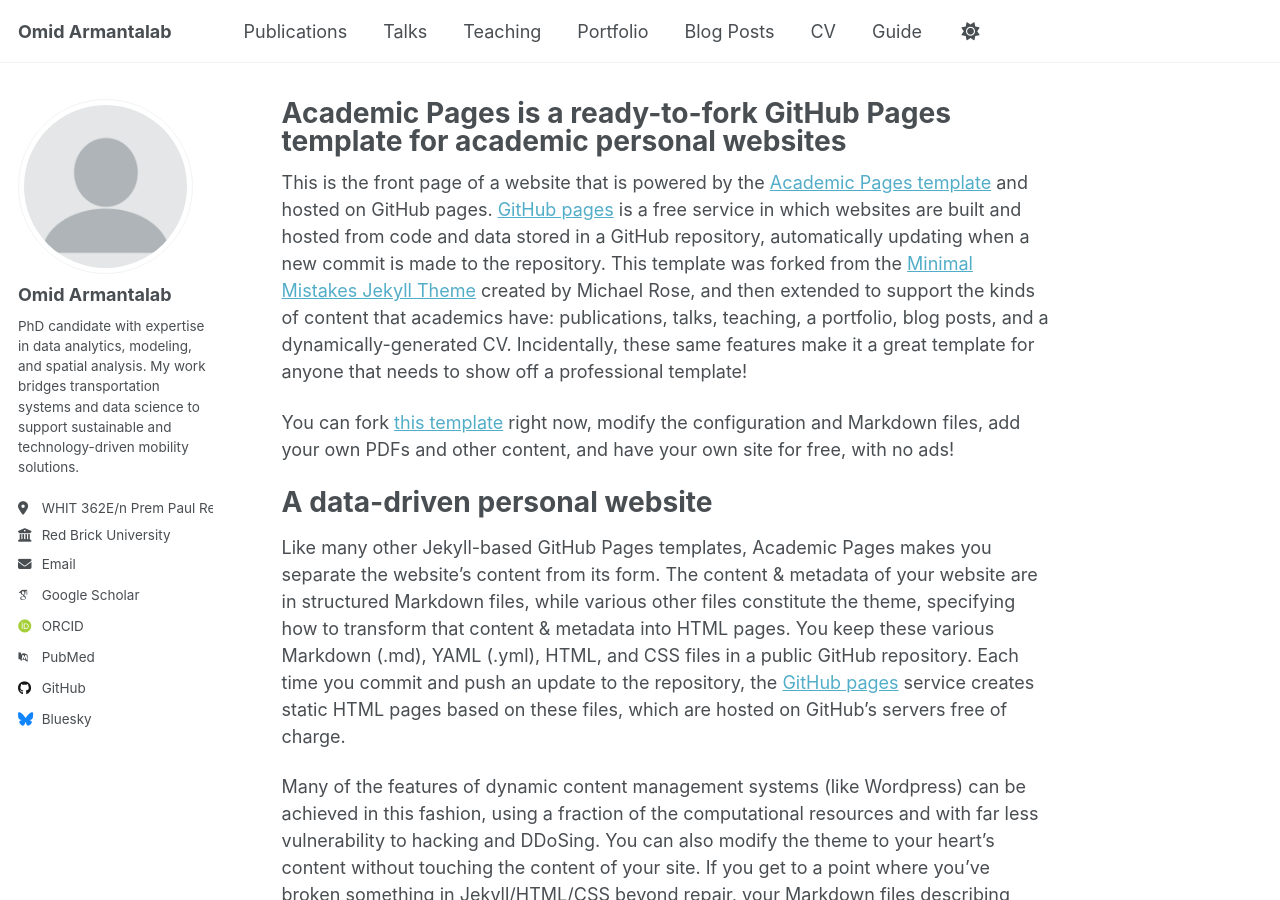
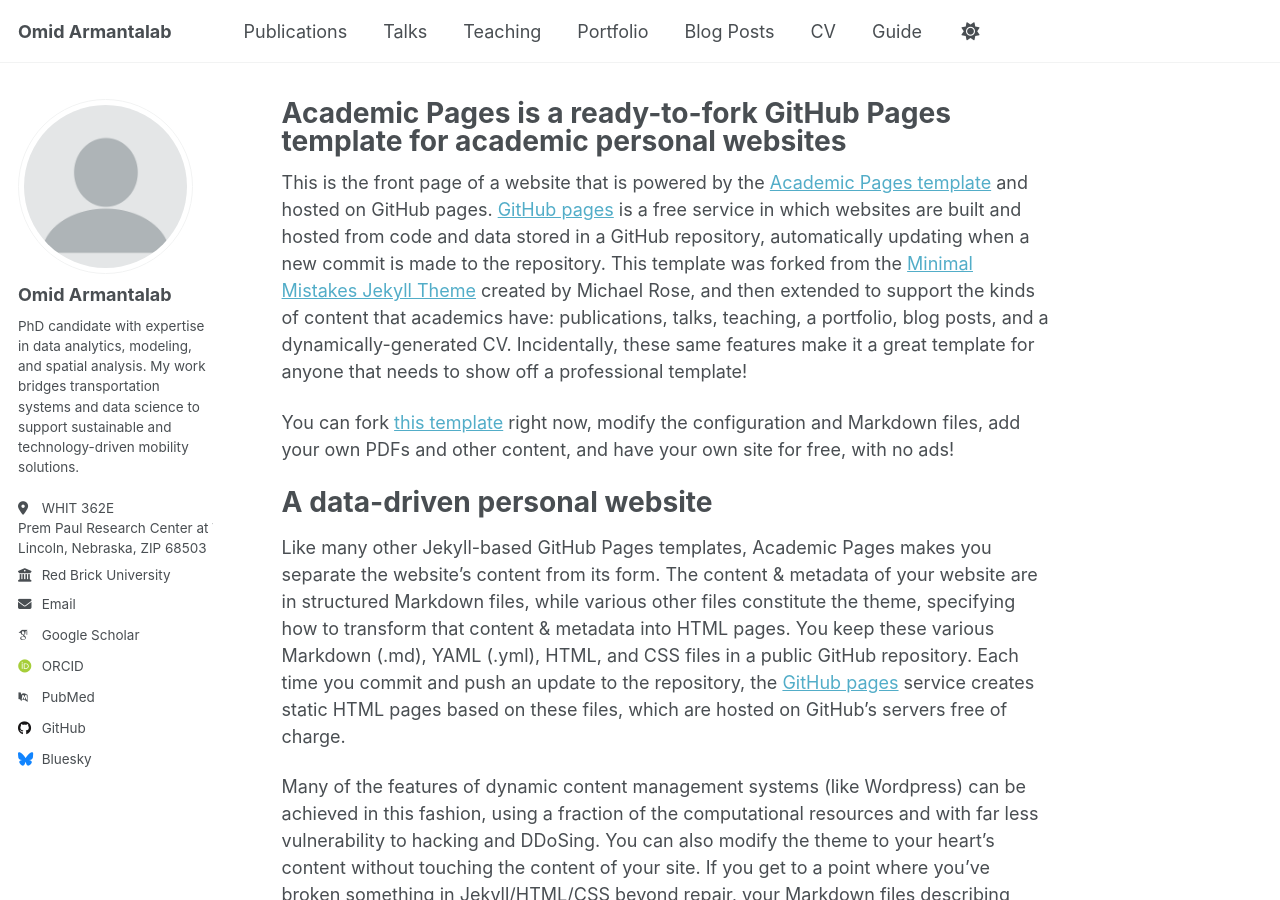
Before and after one commit to oarmantalab/oarmantalab.github.io, a Jekyll site: the page built from _pages/about.md, in a window 1280 px wide and 900 px high. Built offline with Jekyll 4.4.1, drawn with Linux system fonts in a browser that asks for light colours; some web fonts are replaced; a script that is not in the unit is left out.

```diff
--- a/_config.yml
+++ b/_config.yml
@@ -27,7 +27,7 @@ author:
   name             : "Omid Armantalab"
   pronouns         : # example: "she/her"
   bio              : "PhD candidate with expertise in data analytics, modeling, and spatial analysis. My work bridges transportation systems and data science to support sustainable and technology-driven mobility solutions."
-  location         : "WHIT 362E/n Prem Paul Research Center at Whittier School/n Lincoln, Nebraska, ZIP 68503"
+  location         : "WHIT 362E<br>Prem Paul Research Center at Whittier School<br>Lincoln, Nebraska, ZIP 68503"
   employer         : "Red Brick University"
   uri              : # URL
   email            : "none@example.org"
```
